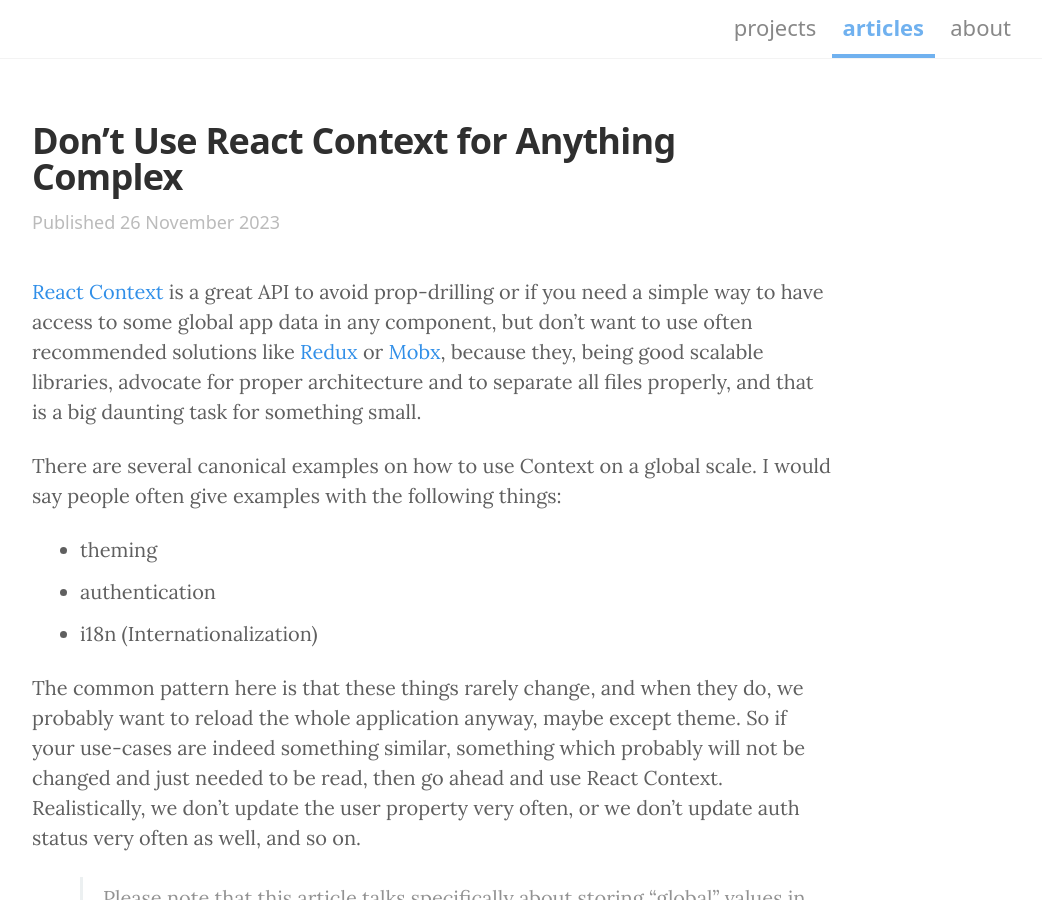
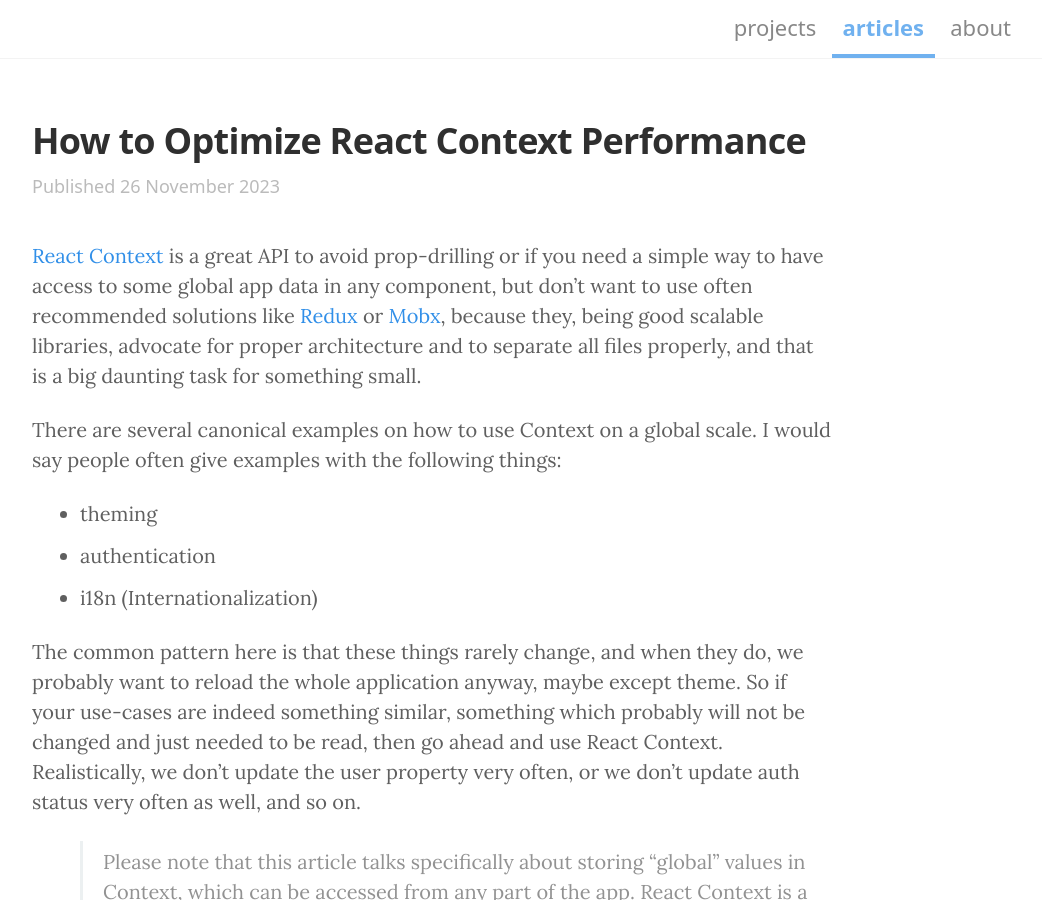
Before and after one commit to Bloomca/blog, a Jekyll site: the page built from _posts/2023-11-26-how-to-optimize-react-context-performance.md, in a window 1280 px wide and 900 px high. Shown: the whole window, without its empty margins (208-1250 px from the left). Built offline with Jekyll 4.4.1, drawn with Linux system fonts in a browser that asks for light colours; some web fonts are replaced.

Commit message:
rename the article

```diff
--- a/_posts/2023-11-26-dont-use-react-context-for-anything-complex.md
+++ b/_posts/2023-11-26-how-to-optimize-react-context-performance.md
@@ -1,8 +1,8 @@
 ---
 layout: post
-title: Don’t Use React Context for Anything Complex
-keywords: performance, react, javascript, react context, react performance, performance tips
-excerpt: "Avoid using React Context if you need to store and update more than 1 property"
+title: How to Optimize React Context Performance
+keywords: performance, react, javascript, react context, react performance, performance tips, zustand
+excerpt: "Avoid using React Context if you need to store and update more than 1 property, and try to split all Context data into individual Providers"
 ---
 
 [React Context](https://react.dev/reference/react/createContext) is a great API to avoid prop-drilling or if you need a simple way to have access to some global app data in any component, but don’t want to use often recommended solutions like [Redux](https://redux.js.org/) or [Mobx](https://mobx.js.org/README.html), because they, being good scalable libraries, advocate for proper architecture and to separate all files properly, and that is a big daunting task for something small.
```
